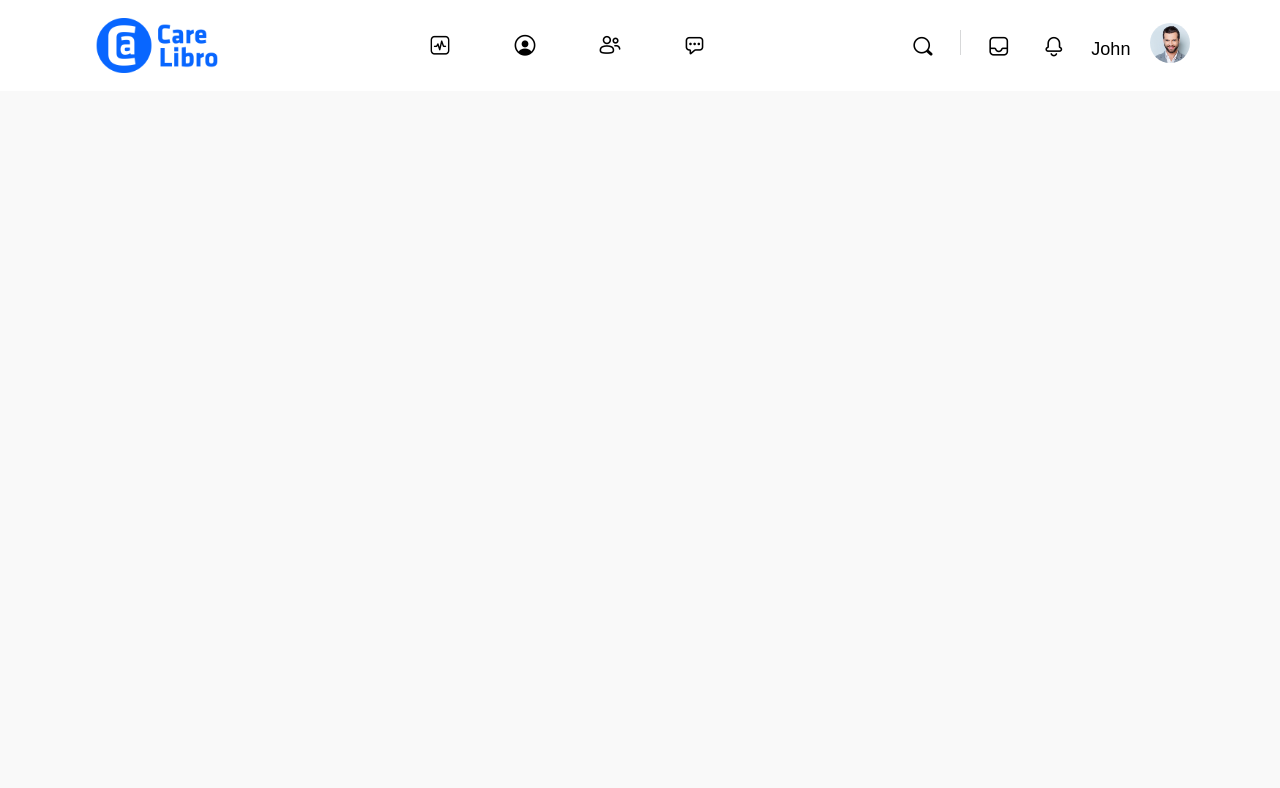
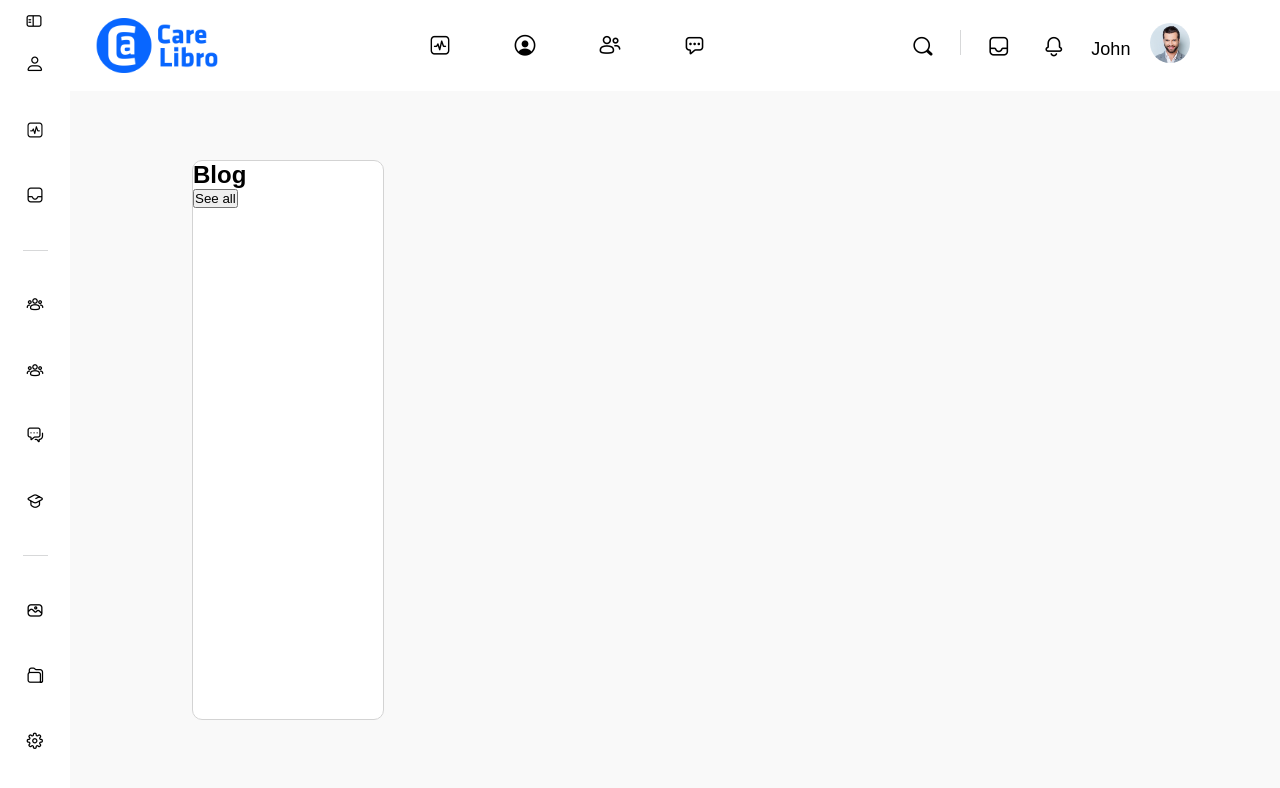
Before and after one commit to JoshuaMendez/ProyectoDisenoInterfaces, a React (Create React App) app: page /groups in a window 1280 px wide. Shown: the top 788 px of the page. Built offline with nearby package versions, Linux system fonts and the light colour scheme.

Commit message:
se añade barra lateral y blog

```diff
--- a/src/App.jsx
+++ b/src/App.jsx
@@ -1,11 +1,15 @@
 import './App.css';
 import Navbar from './components/Navbar/Navbar.jsx'
+import Leftbar from './components/Leftbar/Leftbar.jsx'
+import Blog from './components/blog/blog.jsx'
 // import { BarraNavegacionSuperior } from './components/barra-navegacion-superior/barra-navegacion-superior.jsx';
 
 function App() {
   return (
     <div className='container'>
-      <Navbar/>
+      <Navbar />
+      <Leftbar />
+      <Blog />
     </div>
   );
 }
--- /dev/null
+++ b/src/components/Leftbar/Leftbar.css
@@ -0,0 +1,72 @@
+/* Leftbar */
+@import url('../../assets/icons/css/bb-icons.css');
+
+.leftbar {
+    height: 100%;
+    width: 70px;
+    flex-direction: column;
+    position: fixed;
+    top: 0;
+    left: 0;
+    background: white;
+}
+
+.icon-list-left {
+    top: 10 px;
+    list-style: none;
+    height: 90%;
+    display: flex;
+    flex-direction: column;
+    align-items: center;
+    justify-content: space-between;
+
+}
+
+.icon-list-left li {
+    display: inline-block;
+    margin: 10px 25px;
+    font-size: 20px;
+    color: black;
+    cursor: pointer;
+}
+#header-desplegable{
+    display: inline-block;
+    font-size: 20px;
+    color: black;
+    cursor: pointer;
+    margin: 10px 20px;
+
+}
+
+.divider-horizontal {
+    width: 25px;
+    height: 1px;
+    background-color: #d7d8d9;
+}
+.barExpandida{
+    width: 200px;
+    transition: 0.5s;
+    height: 100%;
+    background : white;
+    position: fixed;
+    top: 0;
+}
+.rellenoBarExpandida{
+    top: 10 px;
+    list-style: none;
+    height: 90%;
+    display: flex;
+    flex-direction: column;
+    align-items: justify;
+    justify-content: space-between;
+}
+span{
+    font-family: -apple-system, BlinkMacSystemFont, segoe ui, Roboto, Oxygen-Sans, Ubuntu, Cantarell, helvetica neue, sans-serif;
+    font-size: 12px;
+
+}
+h4{
+    font-family: -apple-system, BlinkMacSystemFont, segoe ui, Roboto, Oxygen-Sans, Ubuntu, Cantarell, helvetica neue, sans-serif;
+    font-size: 12px;
+    position: relative;
+}
--- /dev/null
+++ b/src/components/Leftbar/Leftbar.jsx
@@ -0,0 +1,64 @@
+// Leftbar.jsx
+import React from 'react';
+import './Leftbar.css';
+import '../../assets/icons/css/bb-icons.css'; // Ensure this path is correct
+
+const Leftbar = () => {
+    const [isExpanded, setIsExpanded] = React.useState(false);
+
+    const handleToggle = () => {
+        setIsExpanded(!isExpanded);
+    };
+    return (
+        <div>
+                {isExpanded && (
+                    <div className = "barExpandida">
+                        <div id = "header-desplegable">
+                            <i className="bb-icon-sidebar" id="desplegable" onClick={handleToggle}></i>
+                        </div>
+                        <div className='rellenoBarExpandida'>
+                        <ul className='icon-list-left'>
+                        <h4>PERSONAL</h4>
+                        <li><i className="bb-icon-user"></i><span>My Profile</span></li>
+                        <li><i className="bb-icon-activity"></i><span>My Timeline</span></li>
+                        <li><i className="bb-icon-inbox"></i><span>My Inbox</span></li>
+                        <h4>COMMUNITY</h4>
+                        <li><i className="bb-icon-users"></i><span>My Groups</span></li>
+                        <li><i className="bb-icon-users"></i><span>My Connections</span></li>
+                        <li><i className="bb-icon-comments-square"></i><span>My Discussions</span></li>
+                        <li><i className="bb-icon-graduation-cap"></i><span>My Courses</span></li>
+                        <h4>MEDIA</h4>
+                        <li><i className="bb-icon-image"></i><span>My Photos</span></li>
+                        <li><i className="bb-icon-folder-alt"></i><span>My Documents</span></li>
+                        <li><i className="bb-icon-cog"></i><span>Account Settings</span></li>
+                        </ul>
+                        </div>
+                    </div>
+                )}
+                    {!isExpanded && (
+                    <div className='leftbar'>
+                        <div id = "header-desplegable">
+                            <i className="bb-icon-sidebar" id="desplegable" onClick={handleToggle}></i>
+                        </div>
+                        <ul className='icon-list-left'>
+                        <li><i className="bb-icon-user"></i></li>
+                        <li><i className="bb-icon-activity"></i></li>
+                        <li><i className="bb-icon-inbox"></i></li>
+                        <li><div className='divider-horizontal'></div></li>
+                        <li><i className="bb-icon-users"></i></li>
+                        <li><i className="bb-icon-users"></i></li>
+                        <li><i className="bb-icon-comments-square"></i></li>
+                        <li><i className="bb-icon-graduation-cap"></i></li>
+                        <li><div className='divider-horizontal'></div></li>
+                        <li><i className="bb-icon-image"></i></li>
+                        <li><i className="bb-icon-folder-alt"></i></li>
+                        <li><i className="bb-icon-cog"></i></li>
+                        </ul>
+                    </div>
+                )}
+
+        </div>
+    );
+}
+
+export default Leftbar;
--- /dev/null
+++ b/src/components/blog/blog.css
@@ -0,0 +1,14 @@
+/* Leftbar */
+@import url('../../assets/icons/css/bb-icons.css');
+
+
+.bloque-blog{
+    width: 15%;
+    height: 70%;
+    background: white;
+    position: fixed;
+    top: 20%;
+    left: 15%;
+    border-radius: 10px;
+    border: 1px solid lightgray;
+}
--- /dev/null
+++ b/src/components/blog/blog.jsx
@@ -0,0 +1,15 @@
+// Leftbar.jsx
+import React from 'react';
+import './blog.css';
+import '../../assets/icons/css/bb-icons.css'; // Ensure this path is correct
+
+const Blog = () => {
+    return (
+        <div class = "bloque-blog">
+            <h2>Blog</h2>
+            <button>See all</button>
+        </div>
+    );
+}
+
+export default Blog;
```
